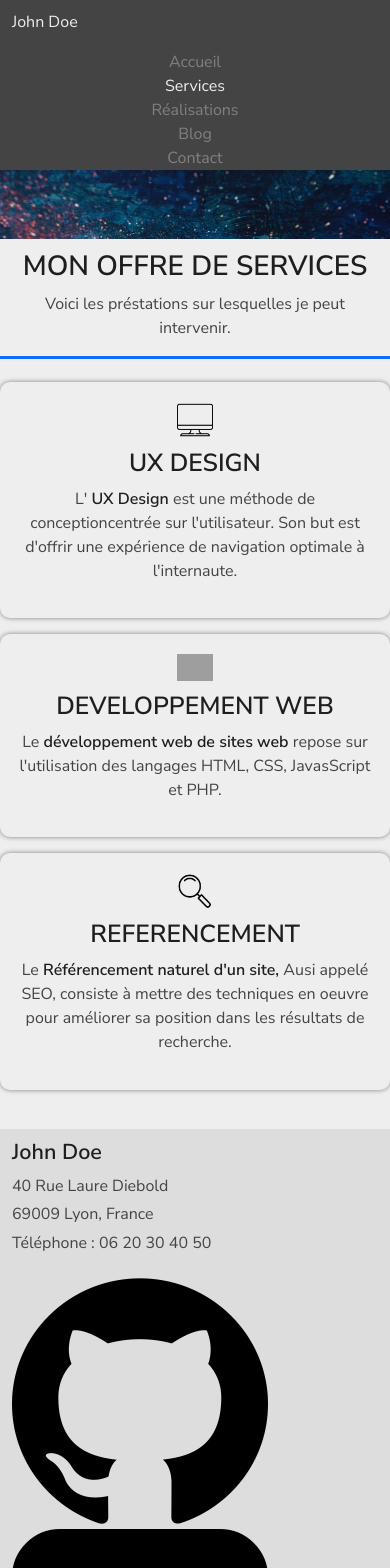
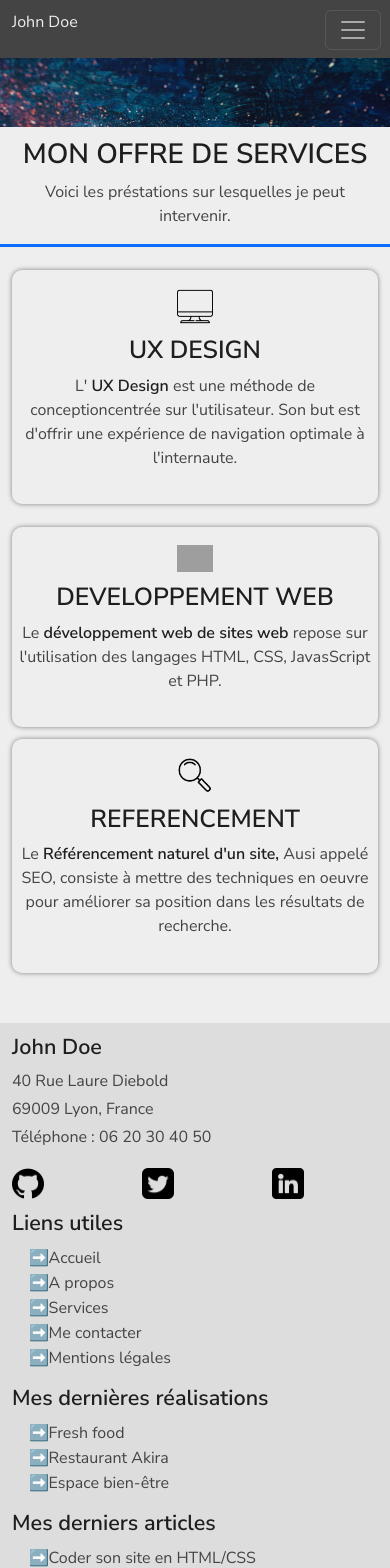
Before and after one commit to Uria-WebDev/JohnDoeCV, a React (Create React App) app: page /services in a window 390 px wide. Shown: the top 1568 px of the page. Built offline with nearby package versions, Linux system fonts and the light colour scheme; grey boxes are pictures that could not be loaded.

Commit message:
responsive design

```diff
--- a/src/App.js
+++ b/src/App.js
@@ -19,24 +19,59 @@ function App() {
   return (
     <div className="App">
       <header className="background-grey padding-top-10px">
-        <nav className='container'>
+
+        <div className='container mobile-nav'>
           <div className='row'>
-            <p className='col-lg-7 text-left color-white'>
+            <p className='col-10 text-left color-white'>
               John Doe
             </p>
-            <Link to='/' className={pathname=='/' ? 'col-lg-1 color-white color-white-hov decoration-none' : 'col-lg-1 color-grey color-white-hov decoration-none'}>
+            <nav className="col-1 navbar navbar-dark padding-top-0 padding-left-0">
+              <div className="container-fluid padding-left-0">
+                <button className="navbar-toggler" type="button" data-bs-toggle="collapse" data-bs-target="#navbarToggleExternalContent" aria-controls="navbarToggleExternalContent" aria-expanded="false" aria-label="Toggle navigation">
+                  <span className="navbar-toggler-icon"></span>
+                </button>
+              </div>
+            </nav>
+          </div>
+        </div>
+        <div className="collapse me-auto mb-lg-0" id="navbarToggleExternalContent">
+          <div className='navbar-nav  me-auto mb-2 mb-lg-0 text-left container'>
+            <Link to='/' className={pathname=='/' ? 'col-md-1 color-white color-white-hov decoration-none' : 'col-md-1 color-grey color-white-hov decoration-none'}>
               Accueil
             </Link>
-            <Link to='/services' className={pathname=='/services' ? 'col-lg-1 color-white color-white-hov decoration-none' : 'col-lg-1 color-grey color-white-hov decoration-none'}>
+            <Link to='/services' className={pathname=='/services' ? 'col-md-1 color-white color-white-hov decoration-none' : 'col-md-1 color-grey color-white-hov decoration-none'}>
               Services
             </Link>
-            <Link to='/realisations' className={pathname=='/realisations' ? 'col-lg-1 color-white color-white-hov decoration-none' : 'col-lg-1 color-grey color-white-hov decoration-none'}>
+            <Link to='/realisations' className={pathname=='/realisations' ? 'col-md-1 color-white color-white-hov decoration-none' : 'col-md-1 color-grey color-white-hov decoration-none'}>
               Réalisations
             </Link>
-            <Link to='/blog' className={pathname=='/blog' ? 'col-lg-1 color-white color-white-hov decoration-none' : 'col-lg-1 color-grey color-white-hov decoration-none'}>
+            <Link to='/blog' className={pathname=='/blog' ? 'col-md-1 color-white color-white-hov decoration-none' : 'col-md-1 color-grey color-white-hov decoration-none'}>
               Blog
             </Link>
-            <Link to='/contact' className={pathname=='/contact' ? 'col-lg-1 color-white color-white-hov decoration-none' : 'col-lg-1 color-grey color-white-hov decoration-none'}>
+            <Link to='/contact' className={pathname=='/contact' ? 'col-md-1 color-white color-white-hov decoration-none' : 'col-md-1 color-grey color-white-hov decoration-none'}>
+              Contact
+            </Link>
+          </div>
+        </div>
+
+        <nav className='container desktop-nav'>
+          <div className='row'>
+            <p className='col-md-2 col-lg-7 text-left color-white'>
+              John Doe
+            </p>
+            <Link to='/' className={pathname=='/' ? 'col-md-2 col-lg-1 color-white color-white-hov decoration-none' : 'col-md-2 col-lg-1 color-grey color-white-hov decoration-none'}>
+              Accueil
+            </Link>
+            <Link to='/services' className={pathname=='/services' ? 'col-md-2 col-lg-1 color-white color-white-hov decoration-none' : 'col-md-2 col-lg-1 color-grey color-white-hov decoration-none'}>
+              Services
+            </Link>
+            <Link to='/realisations' className={pathname=='/realisations' ? 'col-md-2 col-lg-1 color-white color-white-hov decoration-none' : 'col-md-2 col-lg-1 color-grey color-white-hov decoration-none'}>
+              Réalisations
+            </Link>
+            <Link to='/blog' className={pathname=='/blog' ? 'col-md-2 col-lg-1 color-white color-white-hov decoration-none' : 'col-md-2 col-lg-1 color-grey color-white-hov decoration-none'}>
+              Blog
+            </Link>
+            <Link to='/contact' className={pathname=='/contact' ? 'col-md-2 col-lg-1 color-white color-white-hov decoration-none' : 'col-md-2 col-lg-1 color-grey color-white-hov decoration-none'}>
               Contact
             </Link>
           </div>
@@ -56,28 +91,28 @@ function App() {
 
       <footer className='background-white padding-top-3'>
         <div className='container padding-bottom-2'>
-          <div className='row text-left'>
+          <div className='row rows-cols text-left'>
 
-            <div className='col-lg-3'>
+            <div className='col-md-6 col-lg-3 margin-bottom-3'>
               <h4 className='color-black'>John Doe</h4>
               <p className='margin-bottom-1 color-dgrey'>40 Rue Laure Diebold</p>
               <p className='margin-bottom-1 color-dgrey'>69009 Lyon, France</p>
               <a href='tel:0620304050' className='color-dgrey decoration-none decoration-underline-hov'>Téléphone : 06 20 30 40 50</a>
               <div className='row padding-top-5'>
-                <a href='https://github.com/' target='blank' className='col-lg-3 opacity'>
-                  <img src={Github} alt='github' className='width-70' />
+                <a href='https://github.com/' target='blank' className='col opacity'>
+                  <img src={Github} alt='github' className='width-30-sm width-50-md width-70-lg' />
                 </a>
-                <a href='https://twitter.com/?lang=fr' target='blank' className='col-lg-3 opacity'>
-                  <img src={Twitter} alt='twitter' className='width-70' />
+                <a href='https://twitter.com/?lang=fr' target='blank' className='col opacity'>
+                  <img src={Twitter} alt='twitter' className='width-30-sm width-50-md width-70-lg' />
                 </a>
-                <a href='https://fr.linkedin.com/' target='blank' className='col-lg-3 opacity'>
-                  <img src={Linkedin} alt='linkedin' className='width-70' />
+                <a href='https://fr.linkedin.com/' target='blank' className='col opacity'>
+                  <img src={Linkedin} alt='linkedin' className='width-30-sm width-50-md width-70-lg' />
                 </a>
               </div>
             </div>
 
 
-            <div className='col-lg-3'>
+            <div className='col-md-6 col-lg-3'>
               <h4 className='color-black'>Liens utiles</h4>
               <ul>
                 <li><Link to='/' className='color-dgrey decoration-none decoration-underline-hov'>Accueil</Link></li>
@@ -88,7 +123,7 @@ function App() {
               </ul>
             </div>
 
-            <div className='col-lg-3'>
+            <div className='col-md-6 col-lg-3'>
               <h4 className='color-black'>Mes dernières réalisations</h4>
               <ul>
                 <li><Link to='/realisations' className='color-dgrey decoration-none decoration-underline-hov'>Fresh food</Link></li>
@@ -97,7 +132,7 @@ function App() {
               </ul>
             </div>
 
-            <div className='col-lg-3'>
+            <div className='col-md-6 col-lg-3'>
               <h4 className='color-black'>Mes derniers articles</h4>
               <ul>
                 <li><Link to='/blog' className='color-dgrey decoration-none decoration-underline-hov'>Coder son site en HTML/CSS</Link></li>
--- a/src/index.css
+++ b/src/index.css
@@ -1,4 +1,44 @@
 @import url('https://fonts.googleapis.com/css2?family=Nunito+Sans:opsz,wght@6..12,400;6..12,600&display=swap');
+
+@media screen and (max-width: 768px) {
+    .width-30-sm {
+        width: 30%;
+    }
+
+    .width-6-sm {
+        width: 6%;
+    }
+}
+
+@media screen and (max-width: 1024px) {
+    .desktop-nav {
+        display: none;
+    }
+}
+
+@media screen and (min-width: 768px) {
+    .width-50-md {
+        width: 50%;
+    }
+
+    .width-4-md {
+        width: 4%;
+    }
+}
+
+@media screen and (min-width: 1025px) {
+    .mobile-nav {
+        display: none;
+    }
+
+    .width-70-lg {
+        width: 70%;
+    }
+
+    .width-2-lg {
+        width: 2%;
+    }
+}
 
 h1, h2, h3, h4, strong {
     font-family: 'Nunito Sans';
@@ -98,10 +138,6 @@ body {
     text-decoration: underline;
 }
 
-.width-2 {
-    width: 2%;
-}
-
 .width-5 {
     width: 5%;
 }
@@ -178,6 +214,10 @@ body {
     padding: 1%;
 }
 
+.padding-top-0 {
+    padding-top: 0%;
+}
+
 .padding-top-0-5 {
     padding-top: 0.5%;
 }
@@ -224,6 +264,10 @@ body {
 
 .padding-bottom-20 {
     padding-bottom: 20%;
+}
+
+.padding-left-0 {
+    padding-left: 0%;
 }
 
 .padding-left-2 {
--- a/src/pages/Home.jsx
+++ b/src/pages/Home.jsx
@@ -20,7 +20,7 @@ function Home() {
         <section id='A-propos' className='container box-shadow-1 border-radius-10 margin-top-3'>
           <div className='container'>
             <div className='row'>
-              <div className='col-lg-6 margin-top-3 text-left'>
+              <div className='col-md-6 margin-top-3 text-left'>
                 <h3 className='border-bottom-blue padding-bottom-2 margin-bottom-3'>A propos</h3>
                 <p>
                   Passionné par l'informatique et les nouvelles technologies, j'ai suivis une formation d'
@@ -39,7 +39,7 @@ function Home() {
                 </p>
               </div>
 
-              <div className='col-lg-6 margin-top-3 margin-bottom-3 text-left'>
+              <div className='col-md-6 margin-top-3 margin-bottom-3 text-left'>
                 <img src={JohnDoe} alt='John Doe' className='width-100' />
 
                 <h3 className='margin-top-3'>Mes compétences</h3>
--- a/src/pages/Services.jsx
+++ b/src/pages/Services.jsx
@@ -20,8 +20,10 @@ function Services() {
         </section>
 
         <section className='container padding-top-3'>
-          <div className='row gap-3'>
-            <div className='col-lg border-radius-10 box-shadow-2 padding-top-5 padding-bottom-5'>
+          <div className='row rows-cols'>
+
+            <div className='col-md-6 col-lg-4 margin-bottom-3'>
+              <div className='margin-bottom-3 border-radius-10 box-shadow-2 padding-top-5 padding-bottom-5'>
                 <img src={Ordinateur} alt='Ordinateur' className='width-10 margin-bottom-3' />
                 <h2>UX DESIGN</h2>
                 <p>
@@ -30,8 +32,10 @@ function Services() {
                   est une méthode de conceptioncentrée sur l'utilisateur. Son but est d'offrir une expérience de navigation optimale à l'internaute.
                 </p>
               </div>
+            </div>
 
-            <div className='col-lg border-radius-10 box-shadow-2 padding-top-5 padding-bottom-5'>
+            <div className='col-md-6 col-lg-4 margin-bottom-3'>
+              <div className='border-radius-10 box-shadow-2 padding-top-5 padding-bottom-5'>
                 <img src={Fichier} alt='Fichier' className='width-10 margin-bottom-3' />
                 <h2>DEVELOPPEMENT WEB</h2>
                 <p>
@@ -40,8 +44,10 @@ function Services() {
                   repose sur l'utilisation des langages HTML, CSS, JavasScript et PHP.
                 </p>
               </div>
+            </div>
 
-            <div className='col-lg border-radius-10 box-shadow-2 padding-top-5 padding-bottom-5'>
+            <div className='col-md-6 col-lg-4 margin-bottom-3'>
+              <div className='border-radius-10 box-shadow-2 padding-top-5 padding-bottom-5'>
                 <img src={Loupe} alt='Loupe' className='width-10 margin-bottom-3' />
                 <h2>REFERENCEMENT</h2>
                 <p>
@@ -51,6 +57,7 @@ function Services() {
                 </p>
               </div>
             </div>
+          </div>
         </section>
       </div>
     );
```
Also changed, not shown: src/pages/Blog.jsx (+8 -9 lines), src/pages/Mentions-légales.jsx (+4 -4 lines), src/pages/Réalisations.jsx (+5 -4 lines). Lines whose indentation alone changed are shown as unchanged.
